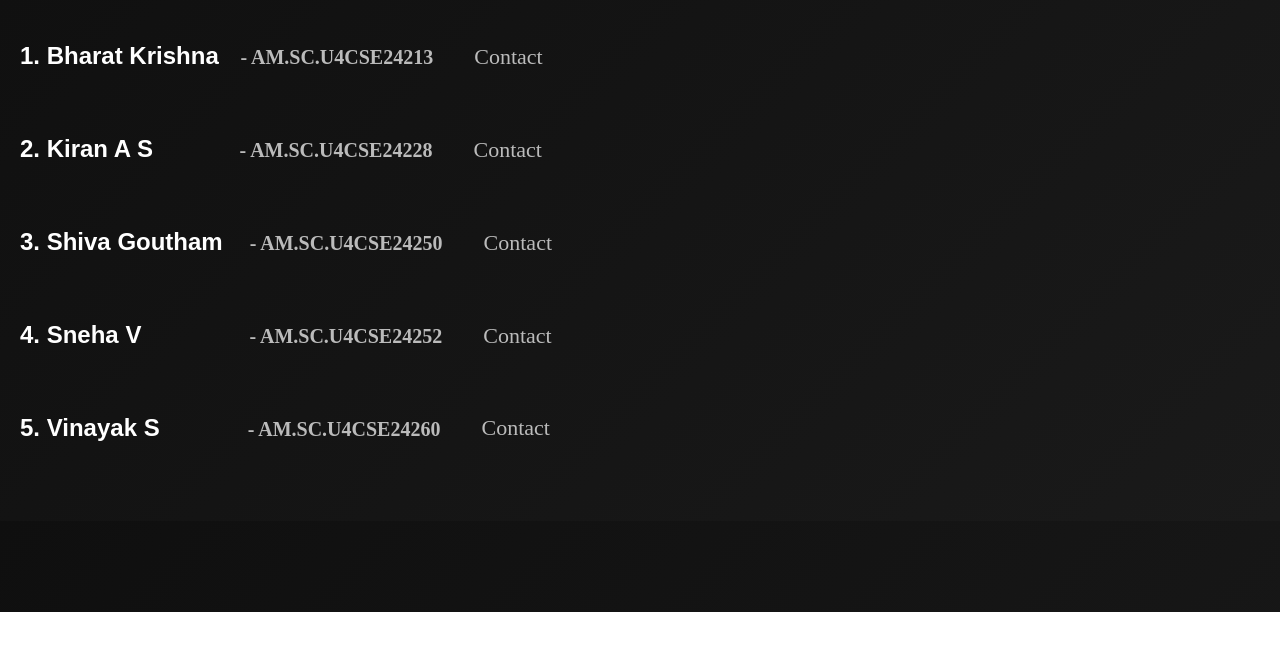
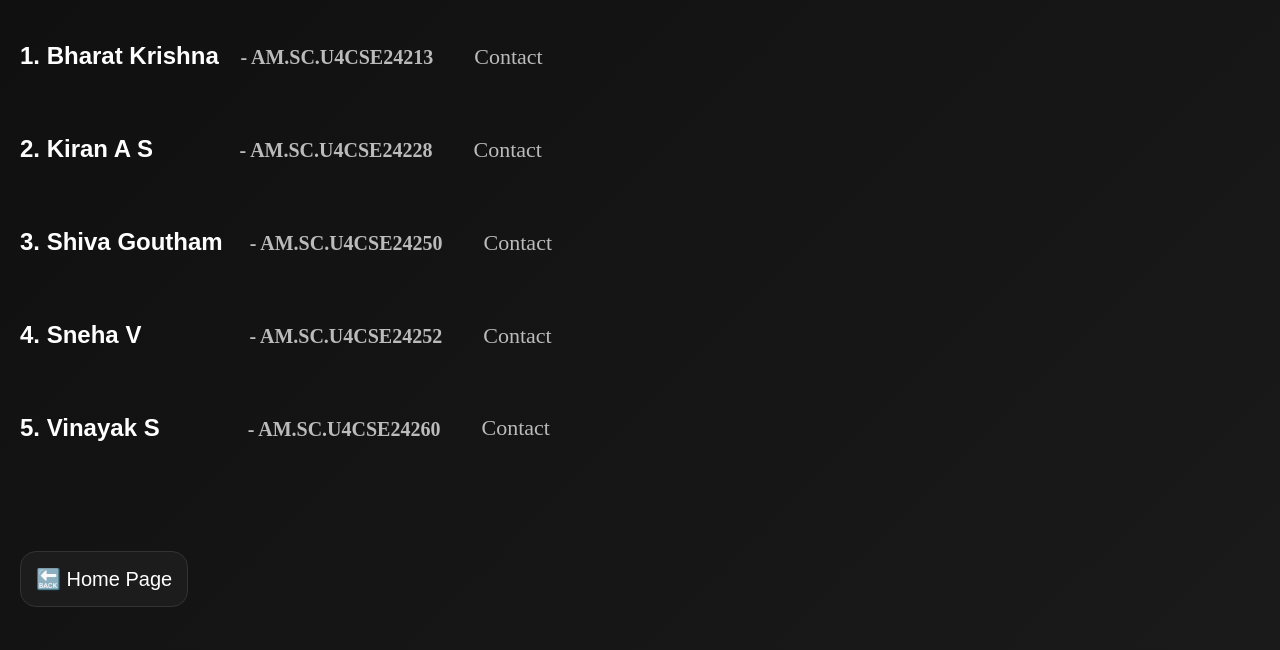
Before and after one commit to Vinayak-2005-26/Group_Project, a plain HTML site: page portfolio.html in a window 1280 px wide. Shown: the part 188-838 px from the top of the page. Before the commit the page ends 800 px from the top, so only its background shows below. Drawn offline with Linux system fonts and the light colour scheme.

Commit message:
Update portfolio.html

```diff
--- a/portfolio.html
+++ b/portfolio.html
@@ -43,6 +43,9 @@
             </div>
     </div>
 </div>
+    <div class="help1">
+    <a href="portfolio.html" class="game-title1"> 🔙 Home Page</a>
+  </div>
 
 </body>
 </html>
```
